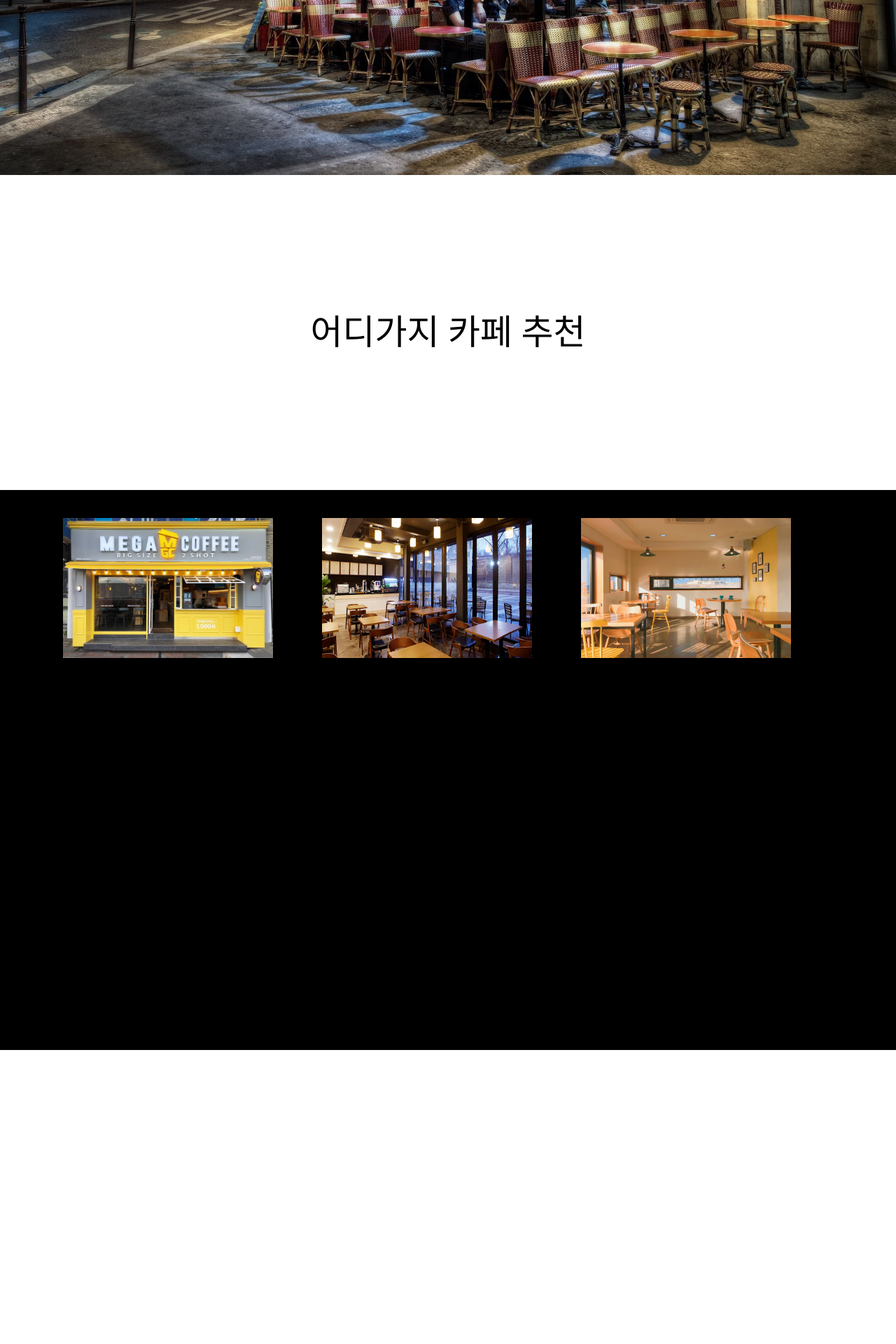
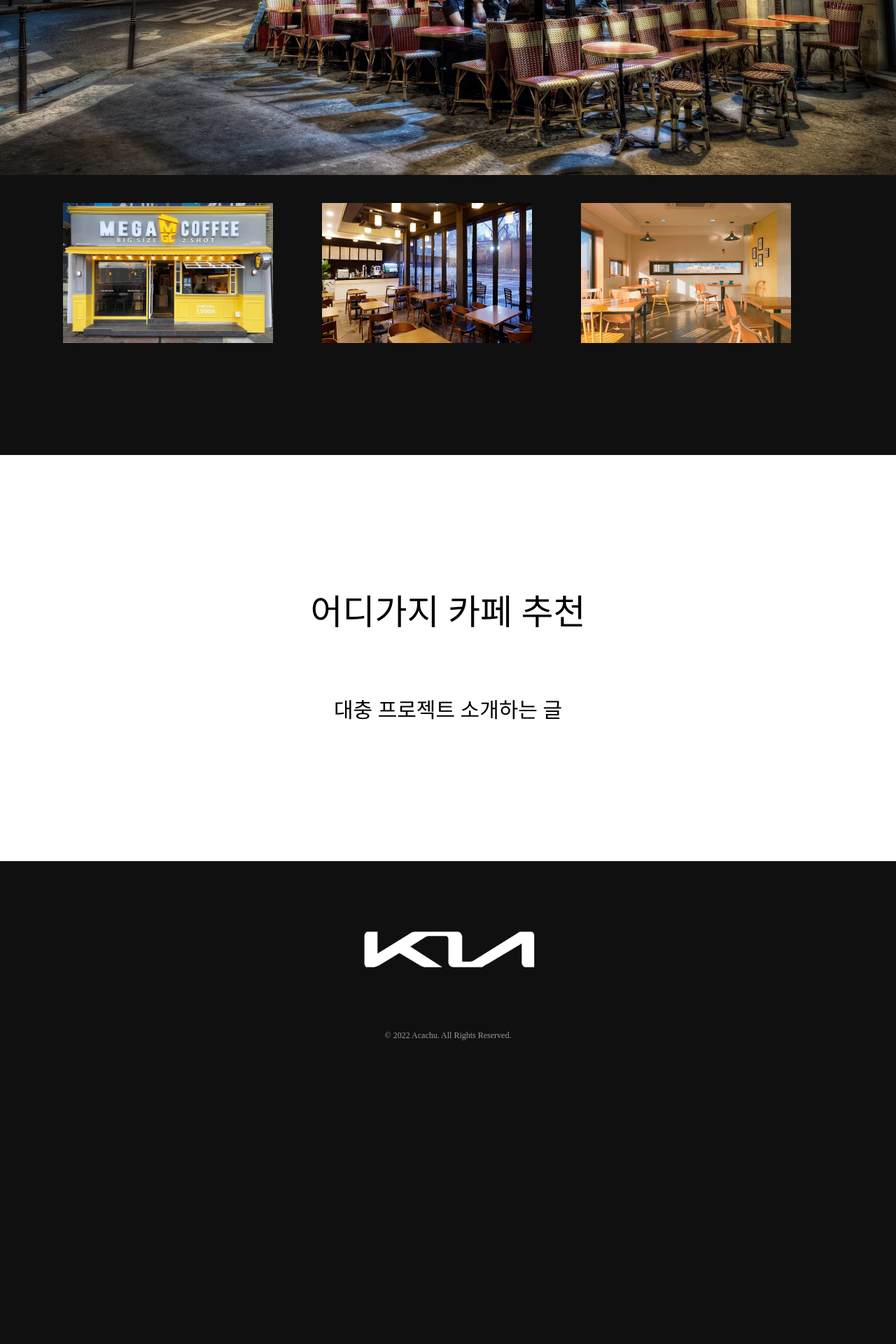
Before and after one commit to WooseokJ/Acachu, a Python web app: template main/templates/main/index.html in a window 1280 px wide. Shown: the part 750-2670 px from the top of the page at 70% size. After the commit the page ends 2236 px from the top, so only its background shows below. Run offline with Jinja, Linux system fonts and the light colour scheme; the template is opened without the code that fills it, so the values that code supplies are empty; some libraries are stand-ins or nearby versions.

Commit message:
메인페이지(사이드바제외) 구현

```diff
--- a/main/static/css/common.css
+++ b/main/static/css/common.css
@@ -1,6 +1,7 @@
 
 body {
     background-color: #fff;
+    height: auto;
 }
 
 header {
@@ -20,6 +21,7 @@
     transform: translateY(-50%);
     margin: auto 0;
     border: 5px, solid, gray;
+    cursor: pointer;
 }
 header .inner .menu .material-icons{
     color: #fff;
@@ -82,3 +84,79 @@
 img {
     display: block;
 }
+
+/* FOOTER */
+footer{
+    background-color: #101010;
+    border-top: 1px solid #333;
+}
+
+footer .inner {
+    padding: 0px 0 60px 0;
+}
+
+footer .inner .logo{
+    width: 350px;
+    height: 200px;
+}
+
+footer .menu {
+    display: flex;
+    justify-content: center;
+}
+
+footer .menu li{
+    position: relative;
+}
+
+footer .menu li::before{
+    content: "";
+    width: 3px;
+    height: 3px;
+    background-color: #555;
+    position: absolute;
+    top: 0;
+    bottom: 0;
+    right: -1px;
+    margin: auto;
+}
+
+footer .menu li:last-child::before{
+    display: none;
+}
+
+footer .menu li a {
+    color: #ccc;
+    font-size: 12px;
+    font-weight: 700;
+    padding: 15px;
+    display: block;
+}
+
+footer .copyright {
+    color: #999;
+    font-size: 12px;
+    text-align: center;
+    margin-top: 12px;
+}
+
+footer .logo {
+    margin: 30px auto 0;
+}
+
+#to-top {
+    width: 42px;
+    height: 42px;
+    background-color: #333;
+    color: #fff;
+    border: 2px solid #fff;
+    border-radius: 10px;
+    cursor: pointer;
+    display: flex;
+    justify-content: center;
+    align-items: center;
+    position: fixed;
+    bottom: 30px;
+    right: -100px;
+    z-index: 9;
+}
--- a/main/static/css/main.css
+++ b/main/static/css/main.css
@@ -1,7 +1,3 @@
-body{
-    height: 3000px;
-}
-
 /* RECOMMEND */
 .recommend-store {
     background-image: url("../image/recommend_back.jpg");
@@ -72,9 +68,19 @@
     margin-bottom: 200px;
 }
 
+.cafe-image .cafe-recommend-title .title{
+    margin-bottom: 100px;
+    text-align: center;
+}
+
+.cafe-image .cafe-recommend-title p{
+    font-size: 30px;
+    text-align: center;
+}
+
 .cafe-recommend {
-    background-color: #000;
-    height: 800px;
+    background-color: #101010;
+    height: 400px;
     position: relative;
     overflow: hidden;
 }
--- /dev/null
+++ b/main/static/js/common.js
@@ -0,0 +1,25 @@
+const toTopEl = document.querySelector('#to-top');
+
+window.addEventListener('scroll', _.throttle(function(){
+    console.log(window.scrollY);
+    if(window.scrollY > 500){
+        gsap.to(toTopEl, .2, {
+            x: -150
+        });
+
+    } else {
+        gsap.to(toTopEl, .2, {
+            x: 150
+        });
+
+    }
+}, 300));
+
+toTopEl.addEventListener('click', function(){
+    gsap.to(window, .7, {
+        scrollTo: 0
+    });
+});
+
+const thisYear = document.querySelector('.this-year');
+thisYear.textContent = new Date().getFullYear();
--- a/main/templates/main/index.html
+++ b/main/templates/main/index.html
@@ -12,18 +12,31 @@
   <link rel="stylesheet" href="..\..\static\css\main.css">
 	<link rel="stylesheet" href="..\..\static\css\common.css">
 
+  <script src="https://cdnjs.cloudflare.com/ajax/libs/lodash.js/4.17.21/lodash.min.js" integrity="sha512-WFN04846sdKMIP5LKNphMaWzU7YpMyCU245etK3g/2ARYbPK9Ub18eG+ljU96qKRCWh+quCY7yefSmlkQw1ANQ==" crossorigin="anonymous" referrerpolicy="no-referrer"></script>
+
   <!-- SWIPER -->
   <link rel="stylesheet" href="https://unpkg.com/swiper@8/swiper-bundle.min.css"/>
   <script src="https://unpkg.com/swiper@8/swiper-bundle.min.js"></script>
 
+  <!-- GSAP & scrollToPlugin -->
+  <script src="https://cdnjs.cloudflare.com/ajax/libs/gsap/3.9.1/gsap.min.js" integrity="sha512-H6cPm97FAsgIKmlBA4s774vqoN24V5gSQL4yBTDOY2su2DeXZVhQPxFK4P6GPdnZqM9fg1G3cMv5wD7e6cFLZQ==" crossorigin="anonymous" referrerpolicy="no-referrer"></script>
+  <script src="https://cdnjs.cloudflare.com/ajax/libs/gsap/3.9.1/ScrollToPlugin.min.js" integrity="sha512-agNfXmEo6F+qcj3WGryaRvl9X9wLMQORbTt5ACS9YVqzKDMzhRxY+xjgO45HCLm61OwHWR1Oblp4QSw/SGh9SA==" crossorigin="anonymous" referrerpolicy="no-referrer"></script>
+
+  <!-- ScrollMagic -->
+  <script src="https://cdnjs.cloudflare.com/ajax/libs/ScrollMagic/2.0.8/ScrollMagic.min.js" integrity="sha512-8E3KZoPoZCD+1dgfqhPbejQBnQfBXe8FuwL4z/c8sTrgeDMFEnoyTlH3obB4/fV+6Sg0a0XF+L/6xS4Xx1fUEg==" crossorigin="anonymous" referrerpolicy="no-referrer"></script>
+
+  <script>history.scrollRestoration = "manual"</script>
   <script defer src="..\..\static\js\main.js"></script>
+  <script defer src="..\..\static\js\common.js"></script>
+
+
 
 </head>
-<body>
+<body oncontextmenu="return false" ondragstart="return false" onselectstart="return false">
 	<!-- HEADER -->
 	<header>
 		<div class="inner">
-      <div class="menu">
+      <div class="menu" >
   			<span class="material-icons">menu</span>
       </div>
 			<div class="logo">
@@ -52,9 +65,6 @@
 
   <!-- CAFE IMAGE -->
   <section class="cafe-image">
-    <div class="cafe-recommend-title">
-      <div class="title">어디가지 카페 추천</div>
-    </div>
     <div class="cafe-recommend">
       <div class="inner">
         <div class="swiper-container">
@@ -83,8 +93,26 @@
       <div class="swiper-next">
         <div class="material-icons">arrow_forward</div>
       </div>
+    </div>
+    <div class="cafe-recommend-title">
+      <div class="title">어디가지 카페 추천</div>
+      <p>대충 프로젝트 소개하는 글</p>
+    </div>
+  </section>
+
+  <!-- FOOTER -->
+  <footer>
+    <div class="inner">
+      <img src="..\..\static\image\logo.png" alt="" class="logo"/>
+
+      <p class="copyright">
+        &copy; <span class="this-year"></span> Acachu. All Rights Reserved.
+      </p>
+    </div>
+  </footer>
+  <div id="to-top">
+    <div class="material-icons">arrow_upward</div>
   </div>
-  </section>
 
 </body>
 </html>
```
Also changed, not shown: main/static/js/main.js (line endings or trailing spaces).
